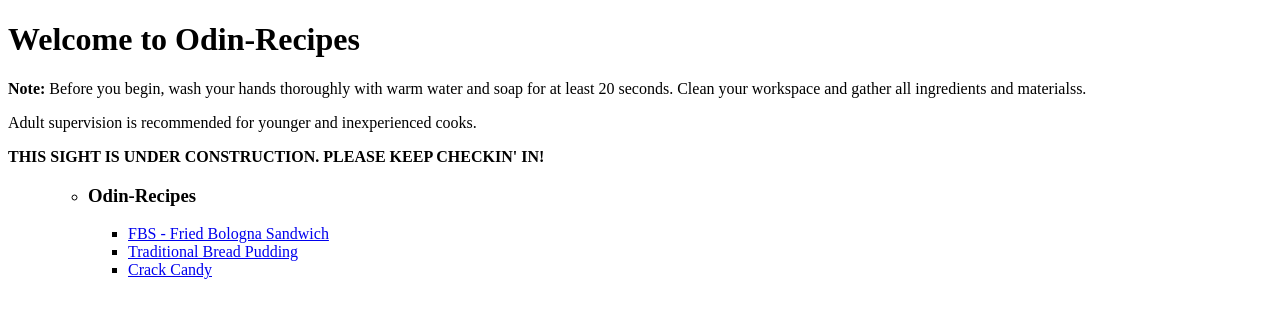
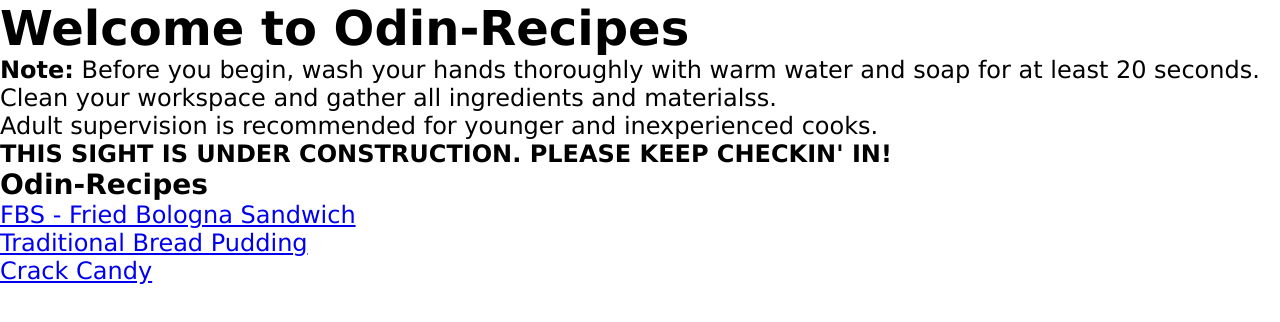
Before and after one commit to KageDavin/odin-recipes, a plain HTML site: page index.html in a window 1280 px wide. Drawn offline with Linux system fonts and the light colour scheme.

Commit message:
Create styles.css Added Ref Link (styles.css) to Index.html

```diff
--- a/index.html
+++ b/index.html
@@ -4,6 +4,7 @@
     <meta charset="UTF-8" />
     <meta name="viewport" content="width=device-width, initial-scale=1.0" />
     <title>Home: Odin-Recipes</title>
+    <link rel="stylesheet" href="./styles.css">
   </head>
   <body>
     <h1>Welcome to Odin-Recipes</h1>
--- /dev/null
+++ b/styles.css
@@ -0,0 +1,9 @@
+* {
+  padding: 0;
+  margin: 0;
+  box-sizing: border-box;
+}
+body {
+  font-family: Verdana, Geneva, Tahoma, sans-serif;
+  font-size: 24px;
+}
```
